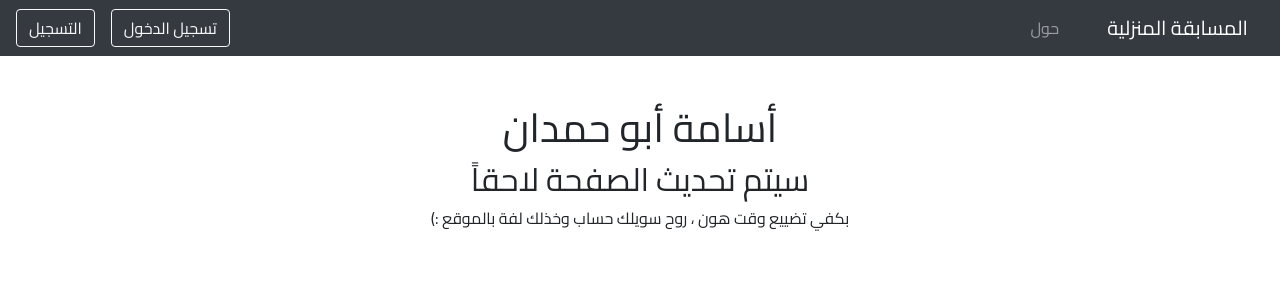
After one commit to oabuhamdan/Ramadan_Competition, a Django app: page /about/ in a window 1280 px wide. The commit adds this page. Shown: the top 300 px of the page. Run offline with Django 3.2, Linux system fonts and the light colour scheme; some libraries are stand-ins or nearby versions.

Commit message:
Add about and 401 pages

```diff
--- /dev/null
+++ b/home/templates/about-me.html
@@ -0,0 +1,16 @@
+{% extends 'base.html' %}
+{% block content %}
+    <div class="container text-center mt-5">
+        <div class="row">
+            <div class="col-md-12">
+                <div class="error-template">
+                    <h1>أسامة أبو حمدان</h1>
+                    <h2>سيتم تحديث الصفحة لاحقاً</h2>
+                    <div class="error-details">
+                        بكفي تضييع وقت هون ، روح سويلك حساب وخذلك لفة بالموقع :)
+                    </div>
+                </div>
+            </div>
+        </div>
+    </div>
+{% endblock %}
--- a/home/templates/base.html
+++ b/home/templates/base.html
@@ -45,6 +45,11 @@
                 <a class="btn btn-outline-light my-2 my-sm-0 btn-md " href="/logout">تسجيل الخروج</a>
             </div>
         {% else %}
+            <ul class="navbar-nav ml-auto">
+                <li class="nav-item {{ data.about.active }}">
+                    <a class="nav-link" href="/about">حول</a>
+                </li>
+            </ul>
             <div class="form-inline mr-auto">
                 <a class="btn btn-outline-light my-2 my-sm-0 btn-md " href="/login">تسجيل الدخول</a>
                 <a class="btn btn-outline-light my-2 my-sm-0 btn-md mr-3" href="/register">التسجيل</a>
--- a/home/urls.py
+++ b/home/urls.py
@@ -7,6 +7,7 @@ from django.contrib.auth import views as v
 urlpatterns = [
     path("", views.show_home, name="Home"),
     path('register/', views.register, name="Register"),
+    path('about/', views.about, name="Register"),
     path('login/',
          v.LoginView.as_view(template_name="registration/login.html", authentication_form=UserLoginForm),
          name='login'),
--- a/home/views.py
+++ b/home/views.py
@@ -21,9 +21,5 @@ def register(request):
         return render(request, 'registration/register.html', {'form': form})
 
 
-def login(request):
-    pass
-
-
-def logout(request):
-    pass
+def about(request):
+    return render(request, 'about-me.html')
--- a/users/templates/details.html
+++ b/users/templates/details.html
@@ -13,7 +13,7 @@
 {% block page_header %}
     <div>
         <h2>
-            صفحة تفاصيل نتائج {{ data.user.first_name }}
+            صفحة تفاصيل نتائج المستخدم  {{ data.user.first_name }}
         </h2>
         <hr>
     </div>
--- a/users/views.py
+++ b/users/views.py
@@ -1,4 +1,3 @@
-from django.http import HttpResponse
 from django.shortcuts import render, redirect
 
 from .helper import *
@@ -12,7 +11,7 @@ def details(request):
         data = {'points': points, 'user': user}
         return render(request, "details.html", {'data': data})
     else:
-        return HttpResponse('Unauthorized', status=401)
+        return render(request, '401.html', status=401)
 
 
 def save_to_db(request):
@@ -41,4 +40,4 @@ def score(request):
             save_to_db(request)
             return redirect('/details')
     else:
-        return HttpResponse('Unauthorized', status=401)
+        return render(request, '401.html', status=401)
```
Also changed, not shown: home/templates/401.html (added, +16 -0 lines).
